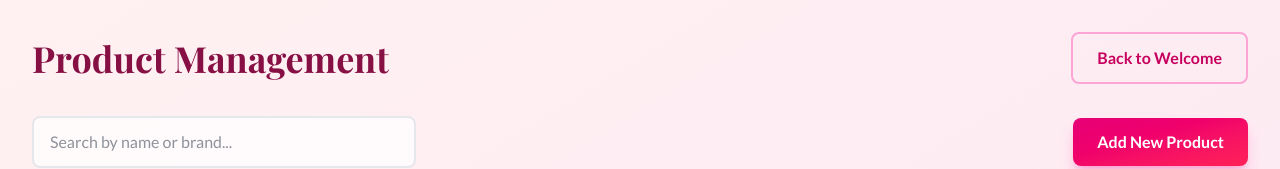
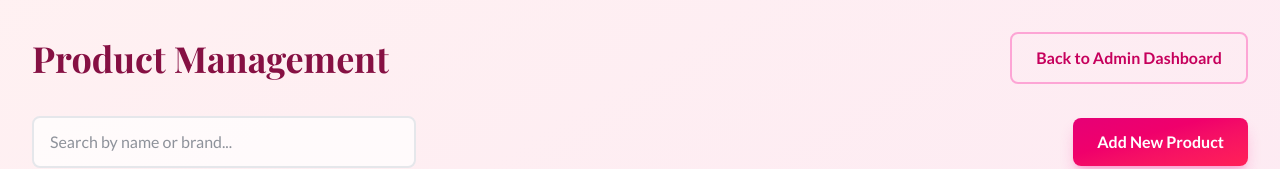
Before and after one commit to biniyam-29/beauty-salon, a React (Vite) app in the folder front-end/: page /admin/products in a window 1280 px wide. Shown: the top 169 px of the page. Built offline with nearby package versions, Linux system fonts and the light colour scheme; data requests are answered from the project's data file.

Commit message:
feat: admin dashboard products page

```diff
--- a/front-end/src/pages/admin/AdminDashboardPage.tsx
+++ b/front-end/src/pages/admin/AdminDashboardPage.tsx
@@ -26,7 +26,8 @@ export const AdminDashboardPage: React.FC = () => {
       </div>
 
       <div className="grid grid-cols-1 md:grid-cols-2 lg:grid-cols-3 gap-6">
-        <Link to="/reception/products" className="no-underline">
+        {/* FIX: Corrected the link to point to the correct admin route. */}
+        <Link to="/admin/products" className="no-underline">
           <Card className="transition-all duration-300 hover:scale-105 hover:shadow-pink-300/50 h-full">
             <CardContent className="pt-6 text-center">
               <h2 className="text-2xl font-display text-pink-800 mb-4">
--- a/front-end/src/pages/admin/ProductManagementPage.tsx
+++ b/front-end/src/pages/admin/ProductManagementPage.tsx
@@ -210,8 +210,9 @@ export const ProductManagementPage: React.FC = () => {
         <h1 className="text-4xl font-display text-pink-900">
           Product Management
         </h1>
-        <Button onClick={() => navigate("/reception")} variant="outline">
-          Back to Welcome
+        {/* FIX: Corrected the navigation to point to the admin dashboard */}
+        <Button onClick={() => navigate("/admin/dashboard")} variant="outline">
+          Back to Admin Dashboard
         </Button>
       </div>
       <div className="flex justify-between items-center mb-6">
```
